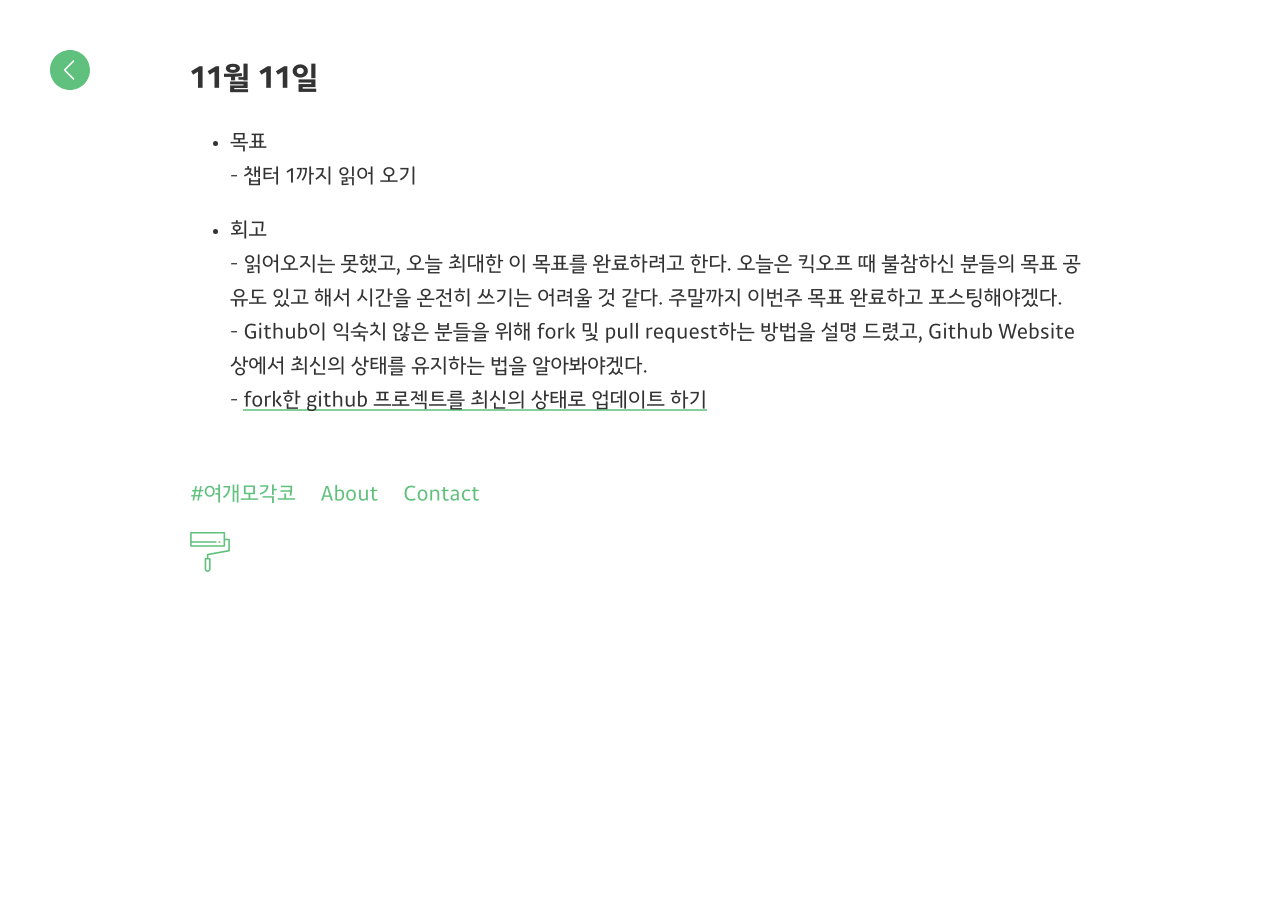
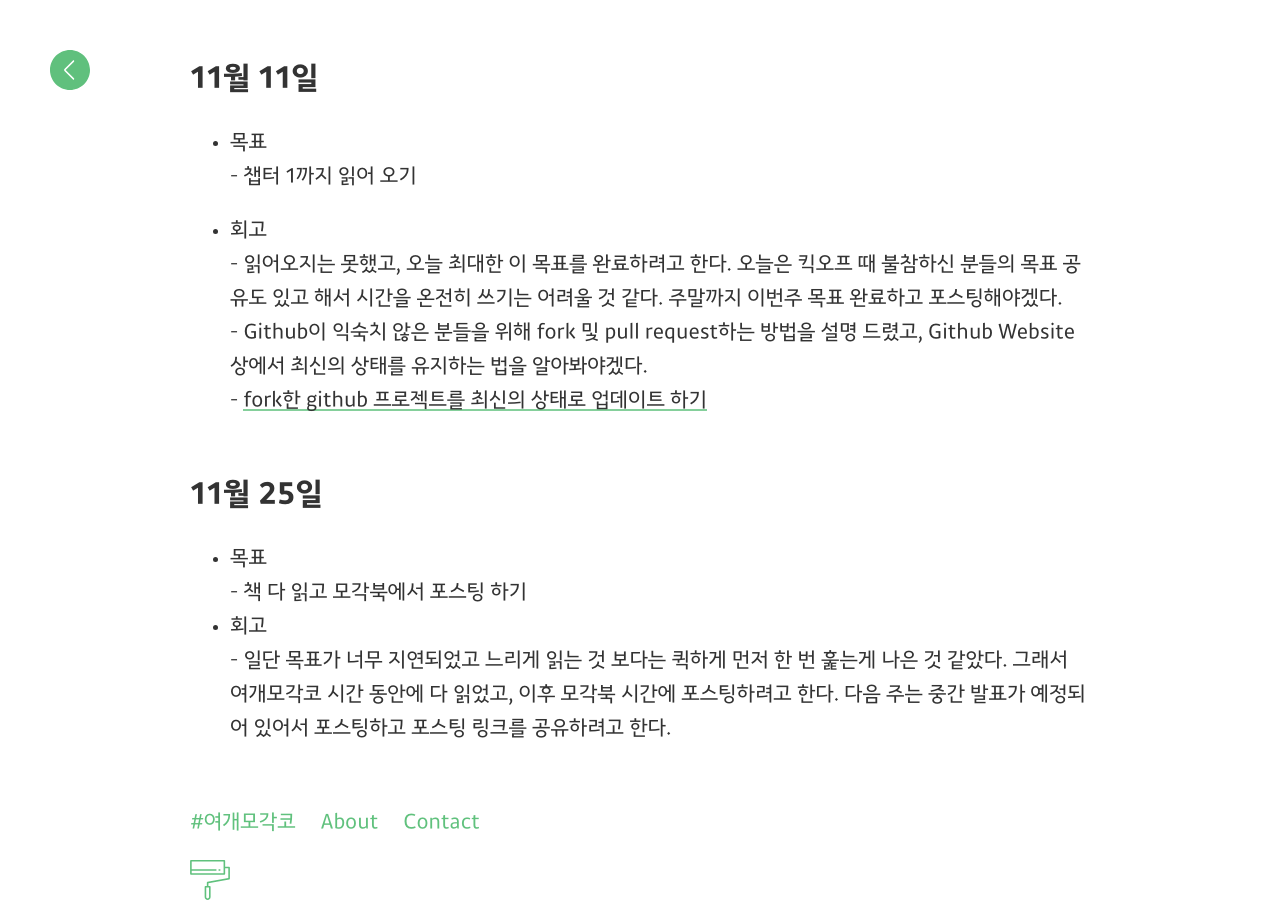
Before and after one commit to yeogaemogaco/retrospective-2nd, a Jekyll site: the page built from _posts/2017-11-04-kaylais.md, in a window 1280 px wide and 900 px high, scrolled down 1271 px. Built offline with Jekyll 4.4.1, drawn with Linux system fonts in a browser that asks for light colours; before the commit the page ends 1843 px from its top, so only the background shows below that; some of the changed text lies outside the part shown.

Commit message:
[추가] 11월 25일 회고 추가

```diff
--- a/_posts/2017-11-04-kaylais.md
+++ b/_posts/2017-11-04-kaylais.md
@@ -4,7 +4,7 @@ title: "책책책, 책을 읽읍시다."
 author:
   github: kaylais
   name: "Kayla"
-date: 2017-11-11 20:58
+date: 2017-11-25 14:06
 ---
 
 ## 개발 서적은 사전이다?
@@ -42,3 +42,10 @@ date: 2017-11-11 20:58
  -- 읽어오지는 못했고, 오늘 최대한 이 목표를 완료하려고 한다. 오늘은 킥오프 때 불참하신 분들의 목표 공유도 있고 해서 시간을 온전히 쓰기는 어려울 것 같다. 주말까지 이번주 목표 완료하고 포스팅해야겠다.
  -- Github이 익숙치 않은 분들을 위해 fork 및 pull request하는 방법을 설명 드렸고, Github Website상에서 최신의 상태를 유지하는 법을 알아봐야겠다.
  -- [fork한 github 프로젝트를 최신의 상태로 업데이트 하기](https://kaylais.github.io/blog/git/2017/11/11/keeping-a-fork-up-to-date/)
+
+
+## 11월 25일
+- 목표
+ -- 책 다 읽고 모각북에서 포스팅 하기
+- 회고
+ -- 일단 목표가 너무 지연되었고 느리게 읽는 것 보다는 퀵하게 먼저 한 번 훑는게 나은 것 같았다. 그래서 여개모각코 시간 동안에 다 읽었고, 이후 모각북 시간에 포스팅하려고 한다. 다음 주는 중간 발표가 예정되어 있어서 포스팅하고 포스팅 링크를 공유하려고 한다.
```
